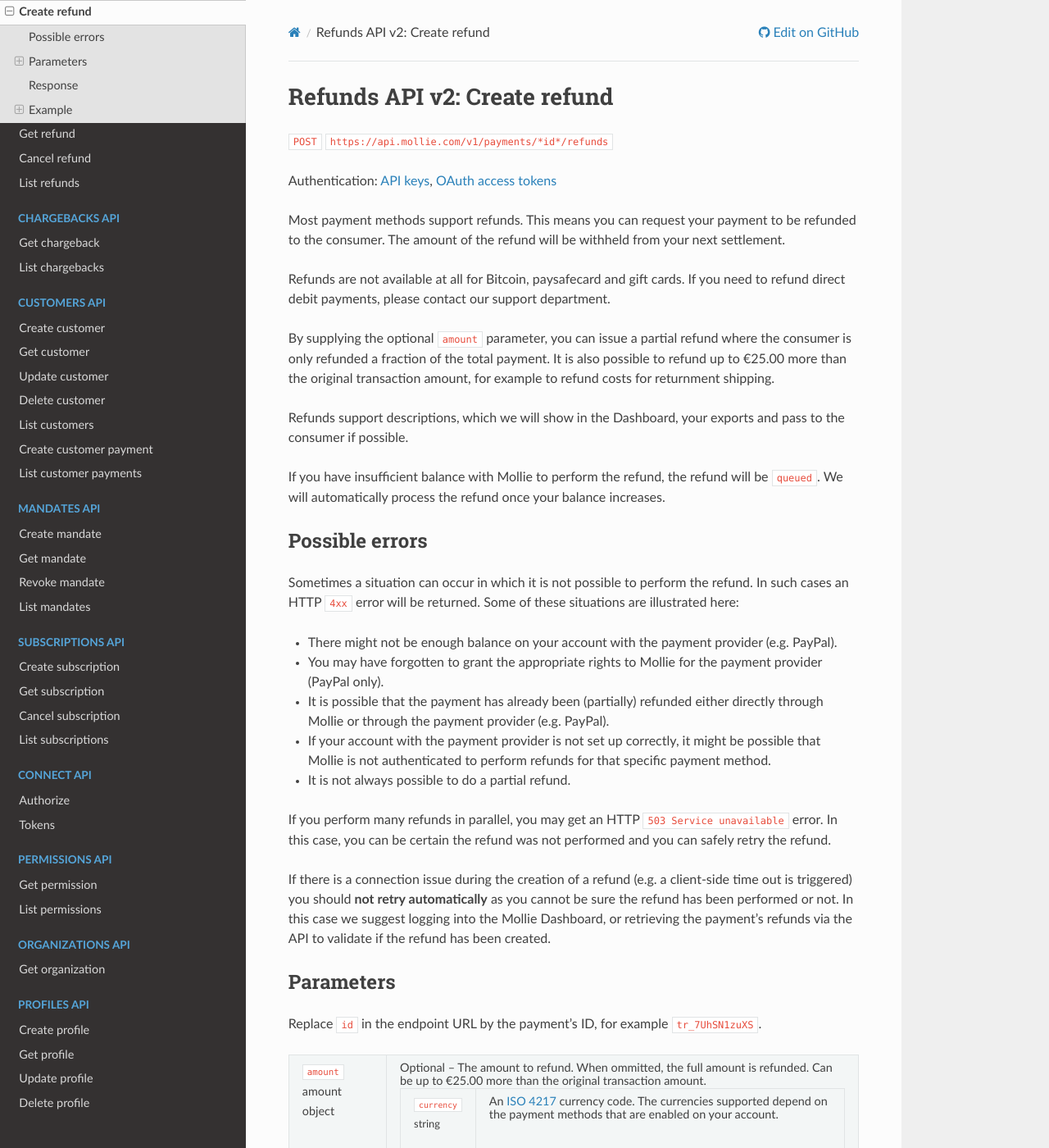
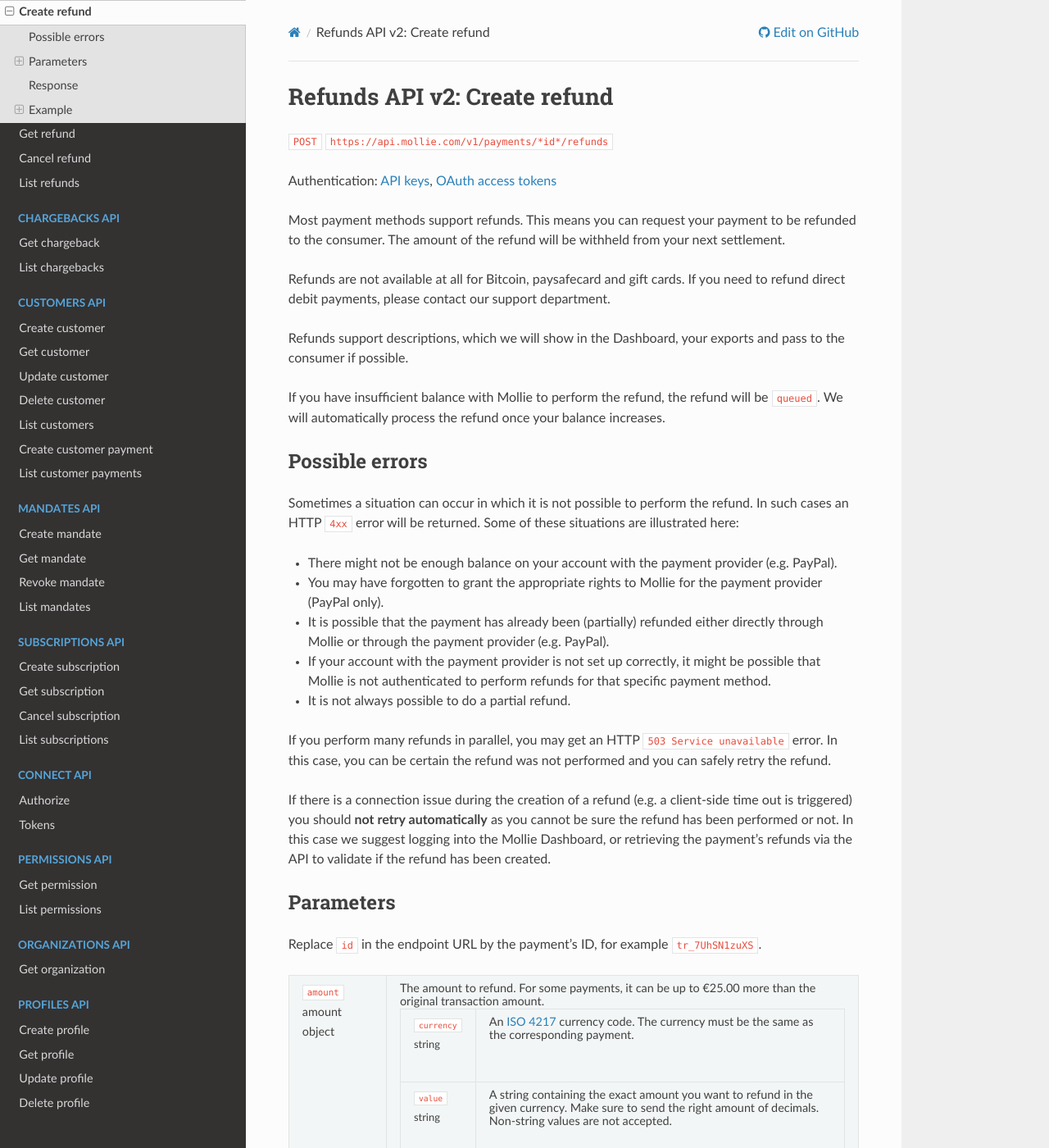
Before and after one commit to zsparal/api-documentation, a Sphinx documentation site: the page built from source/reference/v2/refunds-api/create-refund.rst, in a window 1280 px wide and 1400 px high. Shown: the whole window at 82% size. Built offline with Sphinx 7.4.7 and the Read the Docs theme 2.0.0, drawn with Linux system fonts in a browser that asks for light colours.

Commit message:
Refunds: amount is mandatory in v2

```diff
--- a/source/migrating-v1-to-v2.rst
+++ b/source/migrating-v1-to-v2.rst
@@ -226,6 +226,7 @@
 ^^^^^^^^^^^^^^^^^^^^^^^^^^^^^^^^
 
 * The fields ``country``, ``registrationDate`` and ``registrationType`` have been removed.
+* The field ``address`` is now an :ref:`Address object <address-object>`.
 
 Changes in error reporting
 ^^^^^^^^^^^^^^^^^^^^^^^^^^
--- a/source/reference/v1/subscriptions-api/create-subscription.rst
+++ b/source/reference/v1/subscriptions-api/create-subscription.rst
@@ -51,7 +51,7 @@
 
    * - | ``description``
        | string
-     - A description unique per `ubscription . This will be included in the payment description along with the charge
+     - A description unique per subscription . This will be included in the payment description along with the charge
        date in ``YYYY-MM-DD`` format.
 
    * - | ``method``
--- a/source/reference/v2/refunds-api/create-refund.rst
+++ b/source/reference/v2/refunds-api/create-refund.rst
@@ -11,10 +11,6 @@
 
 Refunds are not available at all for Bitcoin, paysafecard and gift cards. If you need to refund direct debit payments,
 please contact our support department.
-
-By supplying the optional ``amount`` parameter, you can issue a partial refund where the consumer is only refunded a
-fraction of the total payment. It is also possible to refund up to €25.00 more than the original transaction amount,
-for example to refund costs for returnment shipping.
 
 Refunds support descriptions, which we will show in the Dashboard, your exports and pass to the consumer if possible.
 
@@ -50,16 +46,15 @@
 
    * - | ``amount``
        | amount object
-     - Optional – The amount to refund. When ommitted, the full amount is refunded. Can be up to €25.00 more than the
-       original transaction amount.
+     - The amount to refund. For some payments, it can be up to €25.00 more than the original transaction amount.
 
        .. list-table::
           :widths: auto
 
           * - | ``currency``
               | string
-            - An `ISO 4217 <https://en.wikipedia.org/wiki/ISO_4217>`_ currency code. The currencies supported depend on
-              the payment methods that are enabled on your account.
+            - An `ISO 4217 <https://en.wikipedia.org/wiki/ISO_4217>`_ currency code. The currency must be the same as
+              the corresponding payment.
 
           * - | ``value``
               | string
--- a/source/reference/v2/subscriptions-api/create-subscription.rst
+++ b/source/reference/v2/subscriptions-api/create-subscription.rst
@@ -51,7 +51,7 @@
 
    * - | ``description``
        | string
-     - A description unique per `ubscription . This will be included in the payment description along with the charge
+     - A description unique per subscription . This will be included in the payment description along with the charge
        date in ``YYYY-MM-DD`` format.
 
    * - | ``method``
```
